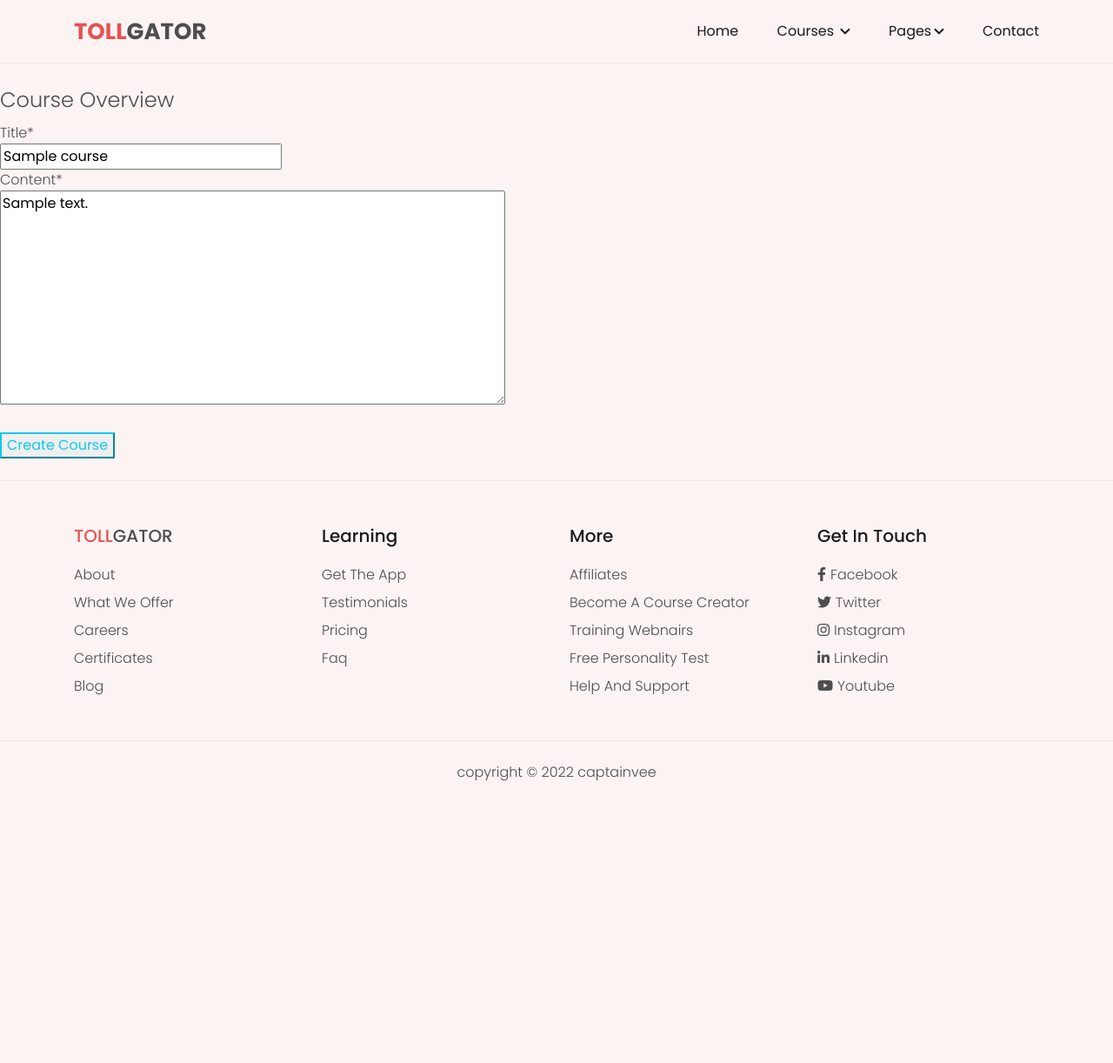
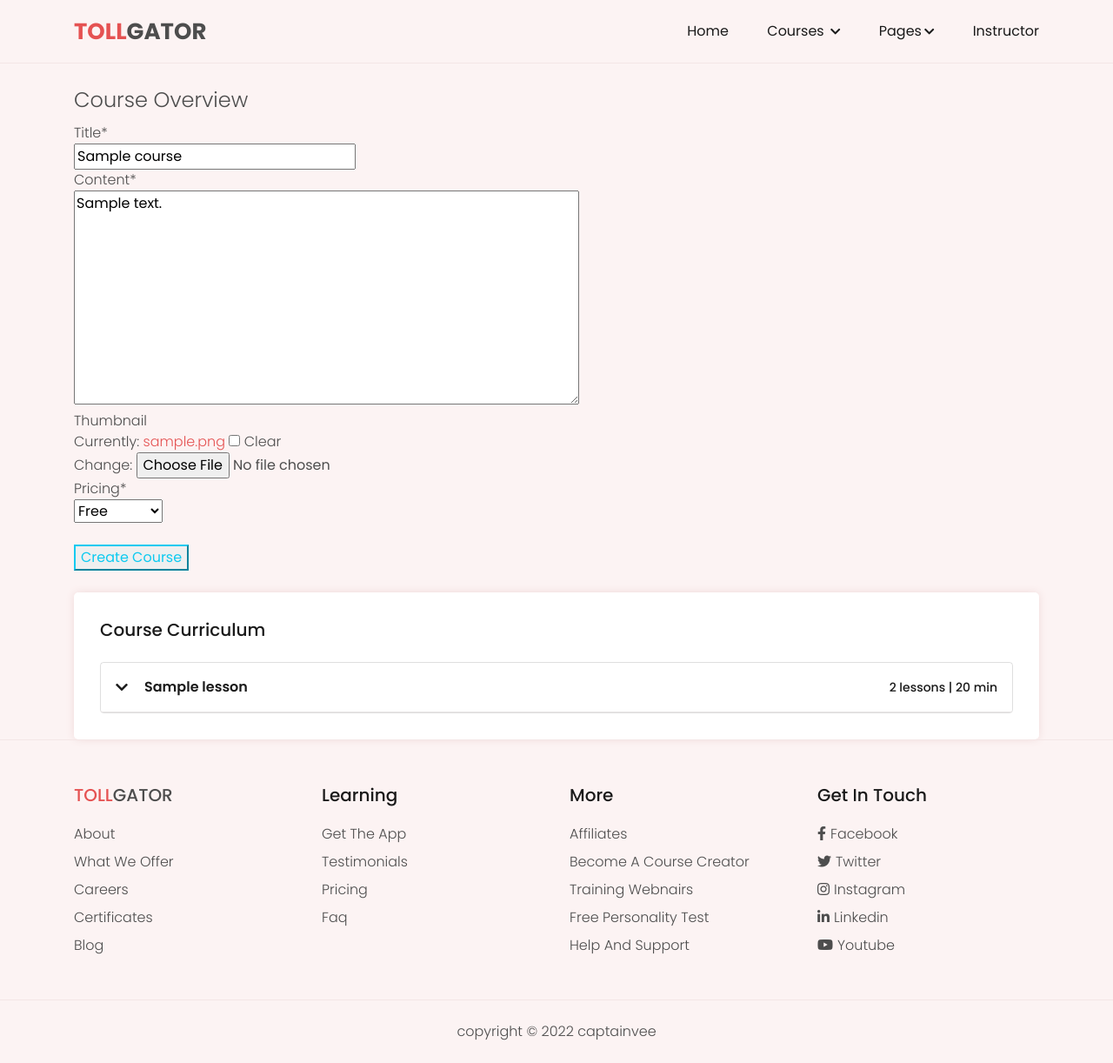
Before and after one commit to CaptainVee/tollgator, a Django app: page /course/1/update/ in a window 1280 px wide. Shown: the whole page at 87% size. Before the commit the page ends 898 px from the top, so only its background shows below. Run offline with Django 3.2, Linux system fonts and the light colour scheme; a user stored in the database is signed in; tables that the repository leaves empty hold one stand-in row (values such as "Sample post"); some libraries are stand-ins or nearby versions.

Commit message:
feat: implemented the user course view

```diff
--- a/courses/urls.py
+++ b/courses/urls.py
@@ -3,7 +3,7 @@ from . import views
 from .views import (
     Home,
     CourseListView,
-    user_course_list_view,
+    UserCourseListView,
     CourseDetailView,
     CourseCreateView,
     CourseUpdateView,
@@ -30,7 +30,7 @@ urlpatterns = [
     path("", Home.as_view(), name="course-home"),
     path("courses/", CourseListView.as_view(), name="courses-list"),
     path("new/", new, name="new"),
-    path("user/", user_course_list_view, name="user-course-list"),
+    path("instructor/dashboard", UserCourseListView.as_view(), name="user-course-list"),
     path("yt_course/playlist", yt_playlist_create_course, name="yt_course_create"),
     path("course/new/", CourseCreateView.as_view(), name="course-create"),
     path("course/new/playlist", playlist_create, name="playlist-create"),
--- a/courses/views.py
+++ b/courses/views.py
@@ -46,12 +46,14 @@ class CourseListView(ListView):
     paginate_by = 5
 
 
-def user_course_list_view(request):
-    courses = Course.objects.select_related("author").filter(author=request.user)
+class UserCourseListView(ListView):
+    model = Course
+    template_name = "courses/user_course_list.html"
+    context_object_name = "courses"
+    paginate_by = 5
 
-    context = {"courses": courses}
-    print(courses)
-    return render(request, "courses/user_course_list.html", context)
+    def get_queryset(self):
+        return Course.objects.select_related("author").filter(author=self.request.user)
 
 
 class CourseDetailView(View):
@@ -90,7 +92,7 @@ def playlist_create(request):
 
 class CourseUpdateView(LoginRequiredMixin, UpdateView):
     model = Course
-    fields = ["title", "content", "image", "price"]
+    fields = ["title", "content", "thumbnail", "pricing"]
 
     def form_valid(self, form):
         form.instance.author = get_object_or_404(User, username=self.request.user)
@@ -158,17 +160,21 @@ def lesson_list_view(request, course_slug):
     return render(request, "courses/lesson_list.html", context)
 
 
-def lesson_detail_view(request, lesson_id, course_id):
-    lesson = get_object_or_404(Lesson, id=lesson_id)
-    new_url = reverse("video-create", kwargs={"lesson_id": lesson.id})
-    context = {"lesson": lesson, "course_id": course_id, "new_url": new_url}
+def lesson_detail_view(request, lesson_id, course_id, *args, **kwargs):
+    # lesson = get_object_or_404(Lesson, id=lesson_id)
+    lesson_qs = Lesson.objects.filter(course__id=course_id)
+    # new_url = reverse("video-create", kwargs={"lesson_id": lesson.id})
+    context = {"lesson_qs": lesson_qs, "course_id": course_id}
     if request.method == "GET":
         return render(request, "courses/lesson_detail.html", context)
     elif request.method == "PUT":
         data = QueryDict(request.body).dict()
-        form = LessonForm(data, instance=lesson)
+        print(data)
+        form = LessonForm(data)  # instance=lesson
         if form.is_valid():
+            print("is valid", kwargs, args)
             form.save()
+            print("done")
             return render(request, "courses/partials/lesson_update.html", context)
         context["form"] = form
 
@@ -184,7 +190,6 @@ def lesson_update_view(request, lesson_id, course_id):
 
 
 def lesson_video(request, course_id, video_id, *args, **kwargs):
-    # lesson_queryset = Lesson.objects.select_related("video").filter(id=lesson_slug)
     lesson_queryset = Lesson.objects.filter(course__id=course_id)
     video = Video.objects.get(id=video_id)
 
--- a/static/js/htmx/csrf_token.js
+++ /dev/null
@@ -1,3 +0,0 @@
-document.body.addEventListener('htmx:configRequest', (event) => {
-    event.detail.headers['X-CSRFToken'] = '{{ csrf_token }}';
-  })
--- a/templates/courses/base.html
+++ b/templates/courses/base.html
@@ -57,7 +57,7 @@
                     <li class="sub-menu-item"><a href="{% url 'new' %}">Signup</a></li>
                   </ul>
                 </li>
-                <li class="menu-item"><a href="{% url 'new' %}">Contact</a></li>
+                <li class="menu-item"><a href="{% url 'user-course-list' %}">Instructor</a></li>
               </ul>
             </nav>
           </div>
@@ -152,14 +152,15 @@
 
 
 
-
-  <script>
-
+<!-- Htmx for PUT (this doesn't work if placed in a seperate js file) -->
+<script>
+  document.body.addEventListener('htmx:configRequest', (event) => {
+      event.detail.headers['X-CSRFToken'] = '{{ csrf_token }}';
+    })
 </script>
 
   <!-- javascript -->
 <script src="{% static 'js/bootstrap.bundle.min.js' %}"></script>
-<script src="{% static 'js/htmx/csrf_token.js' %}"></script>
 <script src="{% static 'js/main.js' %}"></script>
 </body>
 </html>
--- a/templates/courses/course_form.html
+++ b/templates/courses/course_form.html
@@ -1,7 +1,7 @@
 {% extends "courses/base.html" %}
 {% load crispy_forms_tags %}
 {% block content %}
-
+<div class="container">
 	<div class= ''>
 		<form action="" method="POST" enctype="multipart/form-data">
 			{% csrf_token %}
@@ -17,4 +17,43 @@
 		</form>
 	</div>
 
+		<!-- course curriculum start -->
+		<div class="tab-pane fade show active" id="course-curriculum" role="tabpanel" aria-labelledby="course-curriculum-tab">
+			<div class="course-curriculum box">
+			  <h3 class="text-capitalize mb-4">course curriculum</h3>
+			  <!-- accordion start -->
+			  <div class="accordion" id="accordion">
+				<!-- accordion item start -->
+				{% for lesson in course.lessons %}
+				<div class="accordion-item">
+				  <h2 class="accordion-header" id="heading-1">
+					<button class="accordion-button" type="button" data-bs-toggle="collapse" data-bs-target="#collapse-{{ lesson.pk }}"
+					aria-expanded="true" aria-controls="collapse-{{ lesson.pk }}">
+					{{ lesson.title }} <span> 2 lessons | 20 min</span>
+					</button>
+				  </h2>
+				  <div id="collapse-{{ lesson.pk }}" class="accordion-collapse collapse" aria-labelledby="heading-1"
+				  data-bs-parent="#accordionExample">
+					<div class="accordion-body">
+					  <ul>
+					  {% for video_lesson in lesson.videos %}
+						<li>
+						  <i class="fas fa-play-circle"></i>
+						  {{ video_lesson }}
+						  <span>06:00</span>
+						</li>
+					  {% endfor %}
+					  </ul>
+					</div>
+				  </div>
+				</div>
+				{% endfor %}
+				<!-- accordion item end -->
+
+			  </div>
+			  <!-- accordion end -->
+			</div>
+		  </div>
+		  <!-- course curriculum end -->
+		</div>
 {% endblock content %}
--- a/templates/courses/lesson_list.html
+++ b/templates/courses/lesson_list.html
@@ -1,6 +1,7 @@
 {% extends 'courses/base.html' %}
 
 {% block content %}
+<div class="container">
 <h2 class="card-title">{{ lessons.first.get_course }}</h2>
 {% for lesson in lessons %}
 <div >
@@ -16,5 +17,6 @@
 
     </div>
   </div>
+</div>
 {% endfor %}
 {% endblock content %}
--- a/templates/courses/lesson_video.html
+++ b/templates/courses/lesson_video.html
@@ -74,7 +74,7 @@
                         {{ lesson.title }} <span> 2 lessons | 20 min</span>
                         </button>
                       </h2>
-                      <div id="collapse-{{ lesson.pk }}" class="accordion-collapse collapse" aria-labelledby="heading-1"
+                      <div id="collapse-{{ lesson.pk }}" class="accordion-collapse collapse show" aria-labelledby="heading-1"
                       data-bs-parent="#accordionExample">
                         <div class="accordion-body">
                           <ul>
--- a/templates/courses/partials/cow_list.html
+++ /dev/null
@@ -1,5 +0,0 @@
-{% load crispy_forms_tags %}
-<div class="">
-
-    {{ form|crispy }}
-</div>
--- a/templates/courses/partials/lesson_update_form.html
+++ b/templates/courses/partials/lesson_update_form.html
@@ -2,7 +2,7 @@
 
 	<div class= ''>
      <form action="" hx-put="{% url 'lesson-detail' lesson_id=lesson.id course_id=course_id %}"
-                                   hx-target="#lesson-details">
+                                   hx-target="#lesson-details-{{ lesson.pk }}">
             {% csrf_token %}
 
             {{ form|crispy }}
```
Also changed, not shown: templates/courses/instructor_detail.html (deleted, +0 -10 lines), templates/courses/lesson_detail.html (+8 -5 lines), templates/courses/partials/lesson_update.html (+6 -2 lines), templates/courses/user_course_list.html (+46 -13 lines), courses/views_htmx.py (deleted).
